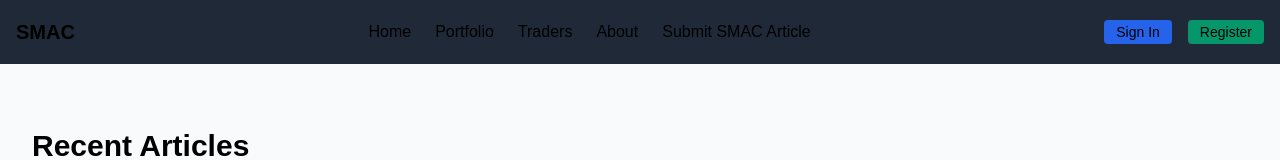
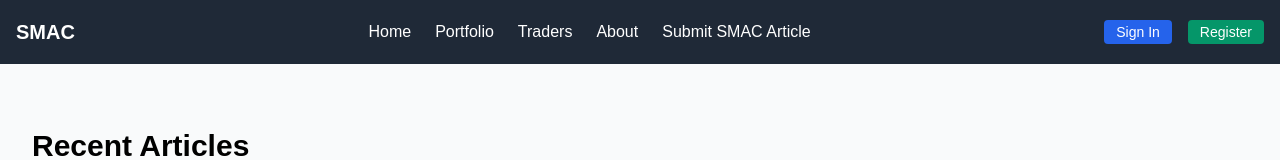
Before and after one commit to Shanegpaton/SMAC, a Next.js app: page / in a window 1280 px wide. Shown: the top 160 px of the page. Built offline with nearby package versions, Linux system fonts and the light colour scheme; no server answers; the database is empty.

Commit message:
Fix navbar text color: Use important white color to override global black rule

```diff
--- a/src/app/globals.css
+++ b/src/app/globals.css
@@ -46,11 +46,14 @@ body {
   color: inherit;
 }
 
-/* Ensure navbar text is white */
+/* Ensure navbar text is white - override global black rule */
+nav,
 nav *,
 nav .text-white,
 nav a,
 nav span,
-nav button {
-  color: inherit !important;
+nav button,
+nav div,
+nav p {
+  color: white !important;
 }
```
